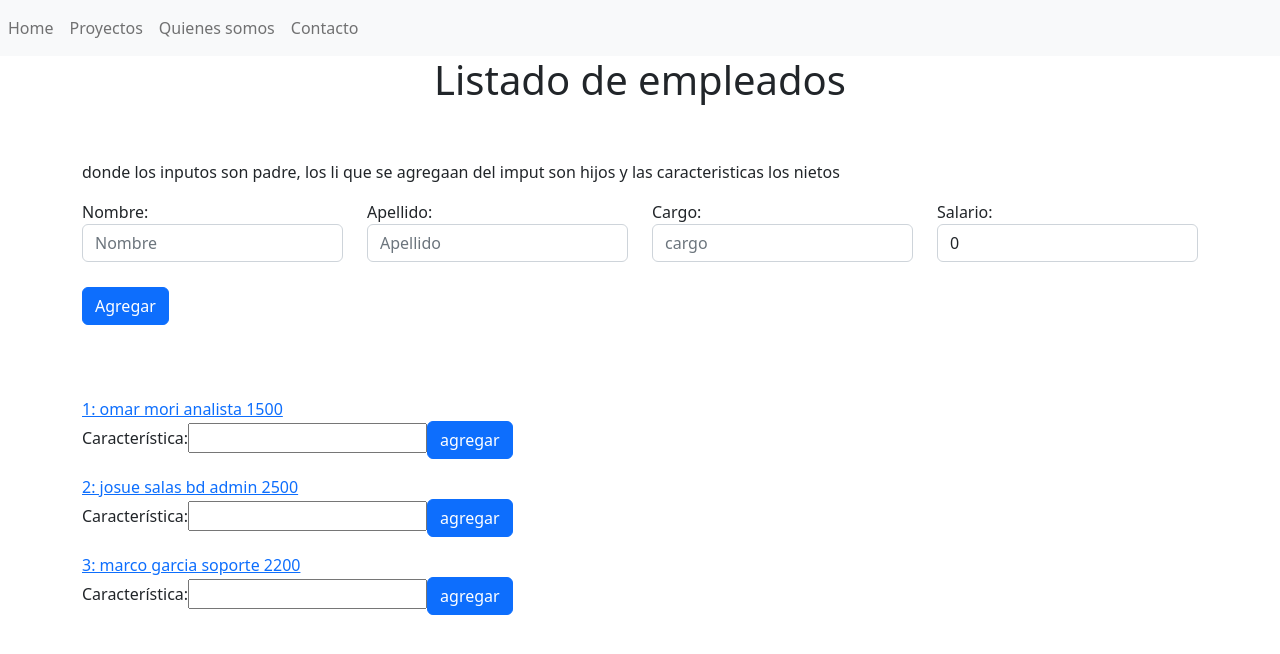
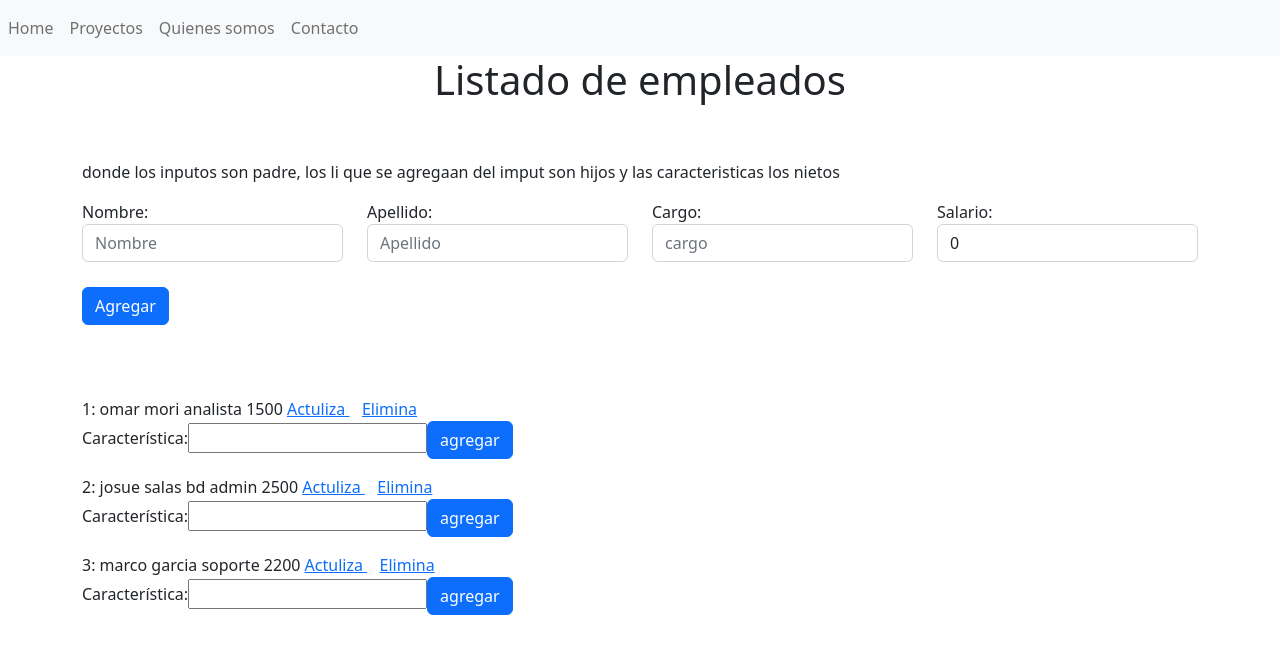
Before and after one commit to omarx33/Angular-yPildoras, an Angular app: page / in a window 1280 px wide. Shown: the top 654 px of the page. Built offline with nearby package versions, Linux system fonts and the light colour scheme.

Commit message:
30 enviar valores por url con queryparams

```diff
--- a/src/app/actualiza-component/actualiza-component.component.html
+++ b/src/app/actualiza-component/actualiza-component.component.html
@@ -20,8 +20,8 @@
   </div>
 
   <div class="col">
-    <button type="submit" class="btn btn-primary" (click)="actualizaEmpleado()" style="margin-top: 25px;margin-right: 50px;" > Modificar</button>
-    <button type="submit" class="btn btn-danger" (click)="eliminaEmpleado()" style="margin-top: 25px;" > Eliminar</button>
+    <button type="submit" class="btn btn-primary" (click)="actualizaEmpleado()" style="margin-top: 25px;margin-right: 50px;" > Acción</button>
+    <!-- <button type="submit" class="btn btn-danger" (click)="eliminaEmpleado()" style="margin-top: 25px;" > Eliminar</button> -->
   </div>
 
 </form>
--- a/src/app/actualiza-component/actualiza-component.component.ts
+++ b/src/app/actualiza-component/actualiza-component.component.ts
@@ -16,7 +16,12 @@ export class ActualizaComponentComponent {
 
   }
   empleados:Empleado[]=[];
+
+  accion:number; // almacena el valor de accion del url
+
   ngOnInit(): void {
+    this.accion=parseInt(this.route.snapshot.queryParams['accion']); //con route accedemos a la ruta de esta pagina
+
     this.empleados=this.segundoServicio.empleados; //almacena info segundo servicio
 
     this.indice=this.route.snapshot.params['id2']; // capturamos el id del url (ActivatedRoute)
@@ -33,7 +38,7 @@ export class ActualizaComponentComponent {
   volverHome(){
     this.ruta.navigate(['']);
   }
-
+  /*
   actualizaEmpleado(){
     let miEmpleado = new Empleado (this.cuadroNombre,this.cuadroApellido,this.cuadroCargo,this.cuadroSalario);
 
@@ -48,6 +53,25 @@ export class ActualizaComponentComponent {
     this.segundoServicio.eliminarEmpleadoServicio(this.indice); //es el servicio
     this.ruta.navigate(['']); // redirecciona a home
   }
+  */
+
+
+  actualizaEmpleado(){
+
+    if(this.accion== 1){
+      let miEmpleado = new Empleado (this.cuadroNombre,this.cuadroApellido,this.cuadroCargo,this.cuadroSalario);
+
+      this.segundoServicio.actualizarEmpleadoServicio(this.indice,miEmpleado);
+      this.ruta.navigate(['']);
+    }else{
+      this.segundoServicio.eliminarEmpleadoServicio(this.indice);
+      this.ruta.navigate(['']);
+    }
+
+
+
+
+  }
 
   cuadroNombre:string="";
   cuadroApellido:string="";
--- a/src/app/empleado-hijo-c/empleado-hijo-c.component.html
+++ b/src/app/empleado-hijo-c/empleado-hijo-c.component.html
@@ -4,9 +4,16 @@
     <div class="col">
 
       <div  >
-        <a [routerLink]="['/actualiza',indice]">
-      {{indice+1}}: {{empleadoLista.nombre}} {{empleadoLista.apellido}} {{empleadoLista.cargo}}
-      {{empleadoLista.salario}}</a>
+
+        {{indice+1}}: {{empleadoLista.nombre}} {{empleadoLista.apellido}} {{empleadoLista.cargo}}
+        {{empleadoLista.salario}}
+        <a [routerLink]="['/actualiza',indice]" [queryParams]="{accion:'1'}">
+          Actuliza
+     </a>
+     &nbsp;&nbsp;
+     <a [routerLink]="['/actualiza',indice]" [queryParams]="{accion:'2'}">
+      Elimina
+    </a>
       </div>
 
       <app-caracteristicas-empleado-c (caracteristicasEmpleado)="agregarCaracteristica($event)" ></app-caracteristicas-empleado-c>
```
